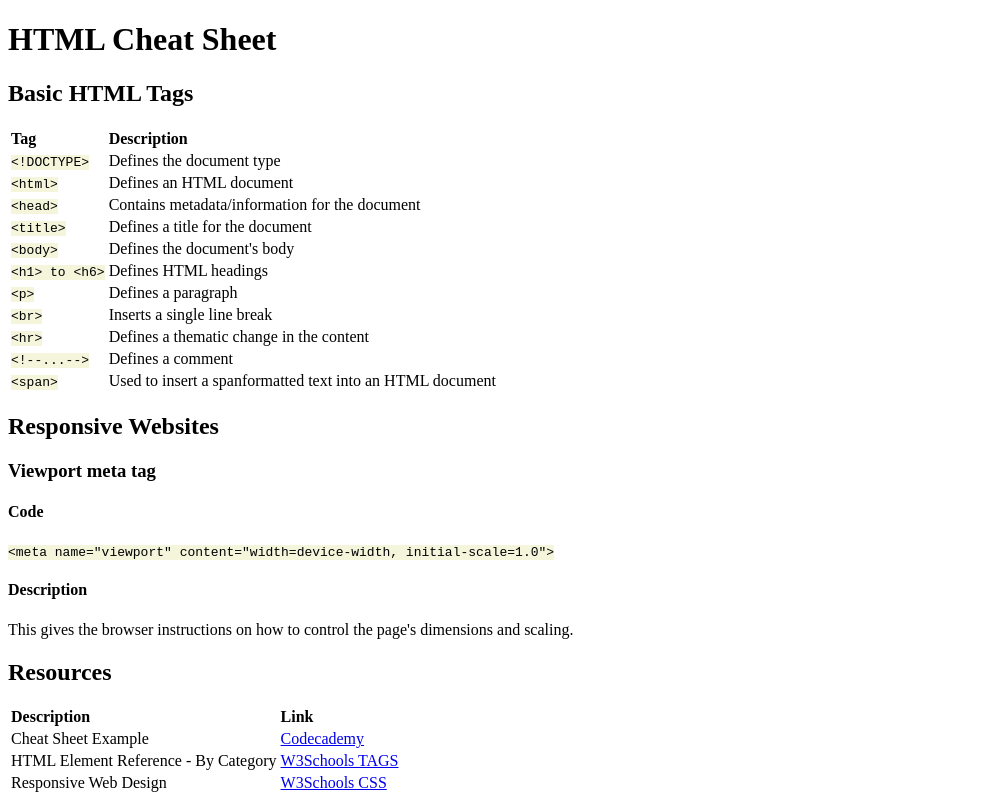
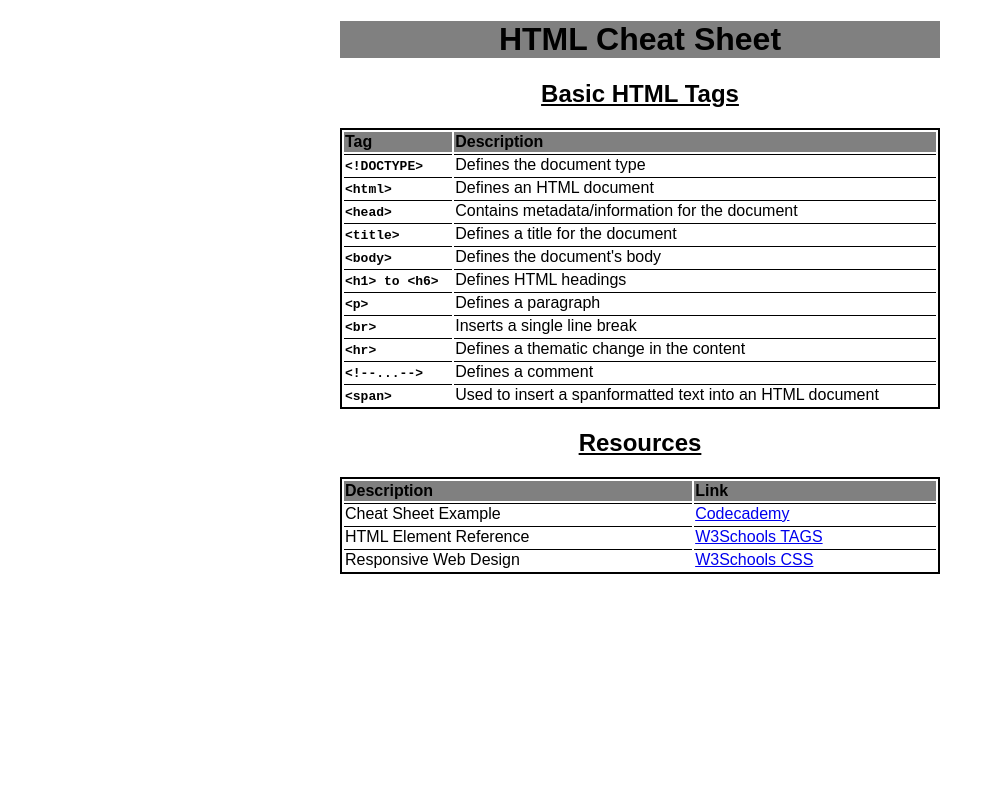
Before and after one commit to aott33/html-css-cheatsheet-starting, a plain HTML site: page index.html in a window 1280 px wide. Shown: the whole page, without its empty margins (0-995 px from the left). Drawn offline with Linux system fonts and the light colour scheme.

Commit message:
completed cheat sheet

```diff
--- a/index.html
+++ b/index.html
@@ -6,7 +6,10 @@
         <meta name="viewport" content="width=device-width, initial-scale=1.0">
     </head>
     <body>
-        <h1>HTML Cheat Sheet</h1>
+        <header>
+            <h1>HTML Cheat Sheet</h1>
+        </header>
+
         <h2>Basic HTML Tags</h2>
         <table>
             <thead>
@@ -85,13 +88,6 @@
             </tbody>
         </table>
 
-        <h2>Responsive Websites</h2>
-        <h3>Viewport meta tag</h3>
-        <h4>Code</h4>
-        <span class="code">&ltmeta name="viewport" content="width=device-width, initial-scale=1.0"&gt</span>
-        <h4>Description</h4>
-        <p>This gives the browser instructions on how to control the page's dimensions and scaling.</p>
-
         <h2>Resources</h2>
         <table>
             <thead>
@@ -107,7 +103,7 @@
                     <td><a href="https://content.codecademy.com/PRO/independent-practice-projects/html-css-cheat-sheet/example/index.html">Codecademy</a></td>
                 </tr>
                 <tr>
-                    <td>HTML Element Reference - By Category</td>
+                    <td>HTML Element Reference</td>
                     <td><a href="https://www.w3schools.com/TAGS/ref_byfunc.asp">W3Schools TAGS</a></td>
                 </tr>
                 <tr>
--- a/styles.css
+++ b/styles.css
@@ -1,8 +1,49 @@
+body {
+    font-family: Arial, Helvetica, sans-serif;
+}
+
+header {
+    background-color: gray;
+}
+
+h1, h2 {
+    text-align: center;
+}
+
+h2 {
+    text-decoration: underline;
+}
+
+table {
+    border: 2px solid rgb(0, 0, 0);
+    margin: 0 auto;
+    width: 100%;
+}
+
+header {
+    margin-left: auto;
+    margin-right: auto;
+}
+
+@media only screen and (min-device-width: 600px) {
+    header, table, #responsive-div{
+        width: 600px;
+    }
+}
+
+thead {
+    background-color: gray;
+}
+
 th {
     text-align:left;
 }
 
+td {
+    border-top: 1px solid rgb(0, 0, 0);
+}
+
 .code {
     font-family: monospace;
-    background-color: beige;
+    font-weight: bold;
 }
```
Also changed, not shown: 1 other file.
